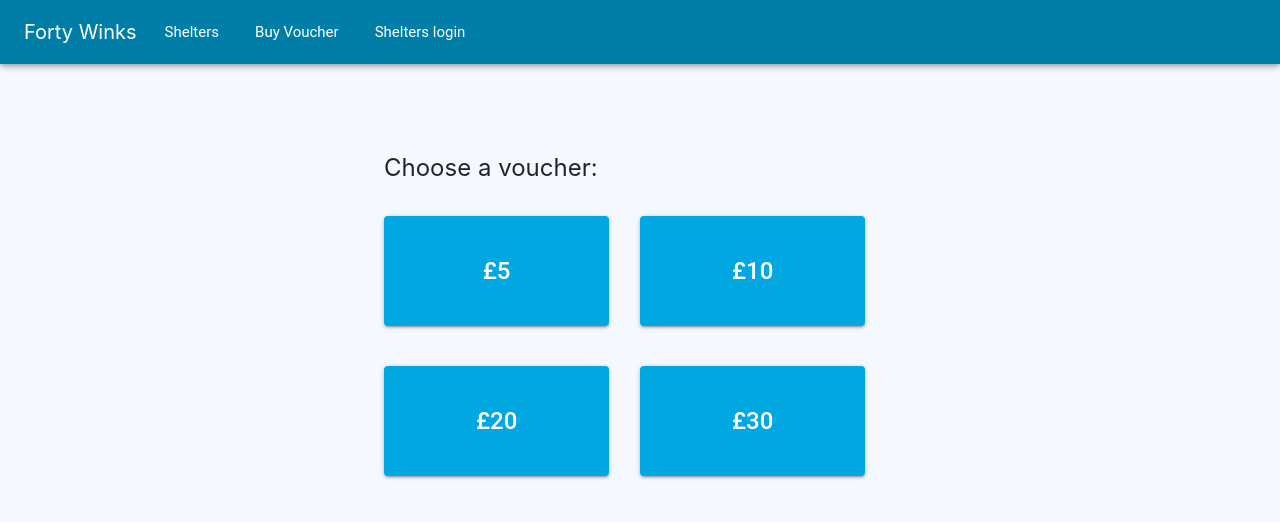
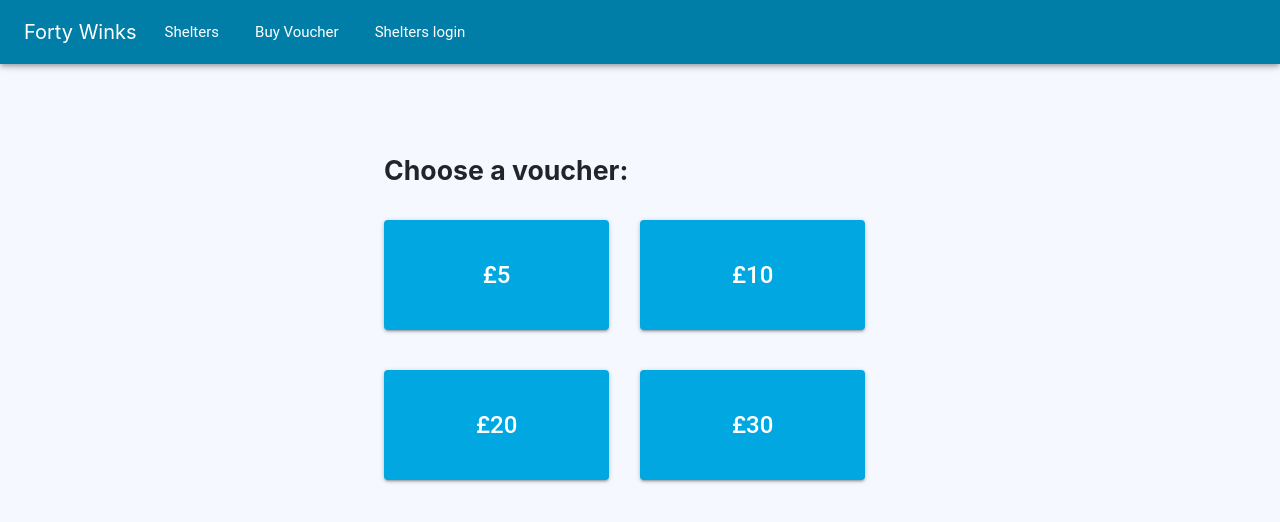
Before and after one commit to simon-norman/ui-forty-winks, a React (Create React App) app: page /vouchers in a window 1280 px wide. Shown: the top 522 px of the page. Built offline with nearby package versions, Linux system fonts and the light colour scheme; no server answers; what auth0-js would draw is missing.

Commit message:
Enlarged purchase form title

```diff
--- a/src/voucherPurchase/PurchaseForm.css
+++ b/src/voucherPurchase/PurchaseForm.css
@@ -16,5 +16,6 @@
 
 .voucher-list-title {
   margin-bottom: 30px;
-  font-size: 24px;
+  font-weight: bold;
+  font-size: 20pt;
 }
```
